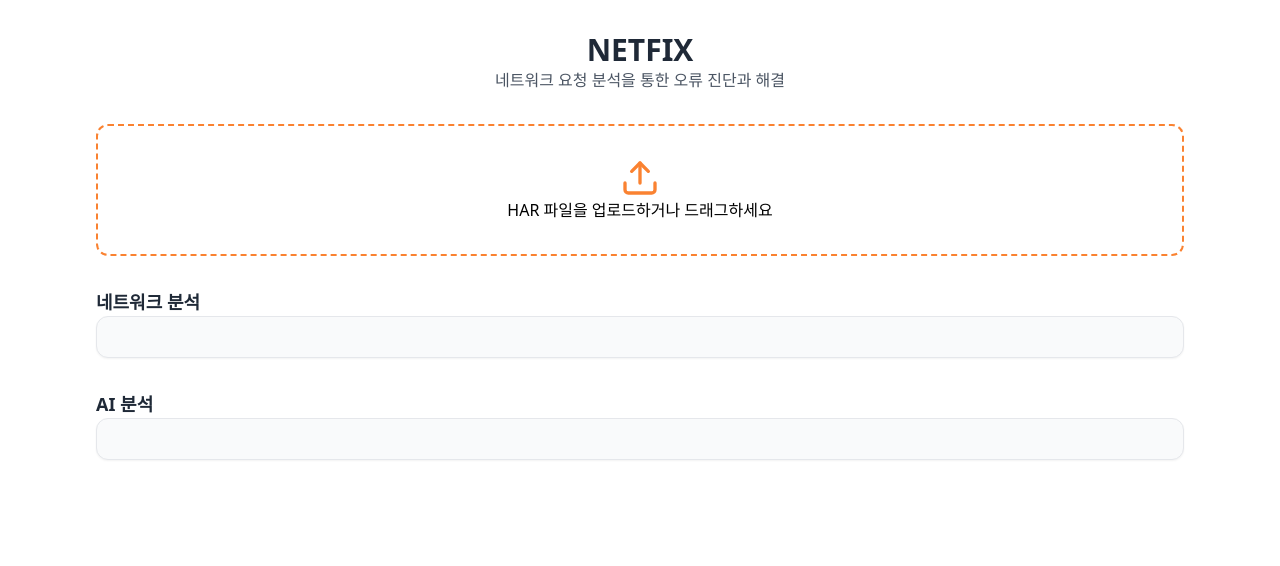
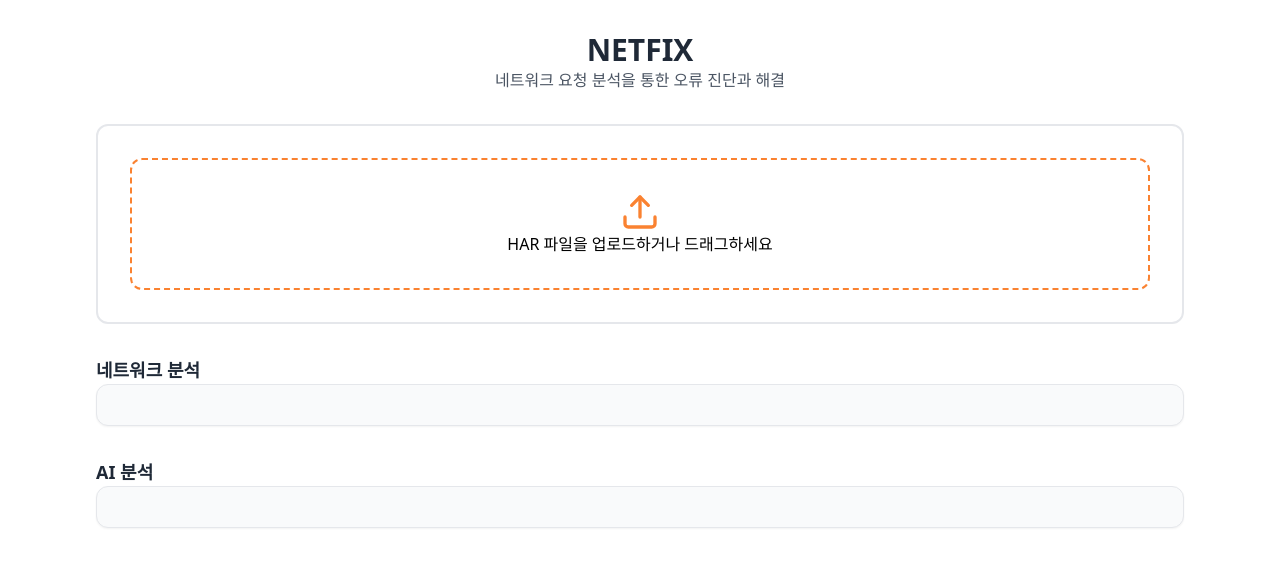
Before and after one commit to munimum95/NETFIX, a React (Vite) app: page / in a window 1280 px wide. Shown: the top 566 px of the page. Built offline with nearby package versions, Linux system fonts and the light colour scheme; the HTML template or start-up script is replaced by a standard one.

Commit message:
fix: 파일 업로드 섹션태그 추가

```diff
--- a/src/components/file/FileUpload.tsx
+++ b/src/components/file/FileUpload.tsx
@@ -22,6 +22,7 @@
     multiple: false,
   });
   return (
+    <section className="border-2 space-y-4 border-main-light p-8 rounded-xl">
       <div
         {...getRootProps()}
         className="border-2 border-dashed border-main p-8 rounded-xl text-center cursor-pointer bg-white hover:bg-orange-50 transition"
@@ -32,6 +33,7 @@
         </div>
         {isDragActive ? <p>파일을 놓아주세요.</p> : <p>HAR 파일을 업로드하거나 드래그하세요</p>}
       </div>
+    </section>
   );
 };
 export default FileUpload;
```
Lines whose indentation alone changed are shown as unchanged.
